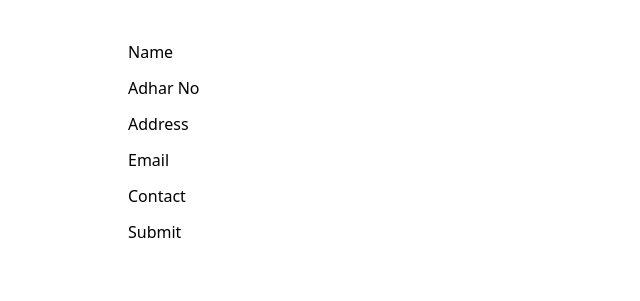
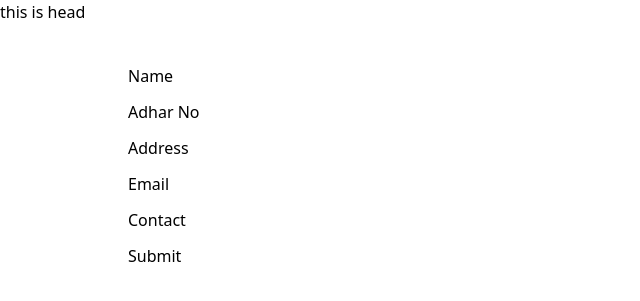
Before and after one commit to MujahidulIslamShaikh/newsportal, a PHP site: page /edit.php?id=1 in a window 1280 px wide. Shown: the top 301 px of the page, without its empty margins (0-640 px from the left). Run offline with PHP 8.4, Linux system fonts and the light colour scheme; data that the repository does not hold is empty; some libraries are stand-ins or nearby versions.

Commit message:
edit file

```diff
--- a/edit.php
+++ b/edit.php
@@ -4,6 +4,7 @@
 
 
 <body>
+  <h1>this is head</h1>
 <div class="container">
 
   <div class="w-[80vw] mx-auto mt-10 flex gap-10">
```
Also changed, not shown: admin/login-admin.php (line endings or trailing spaces).
